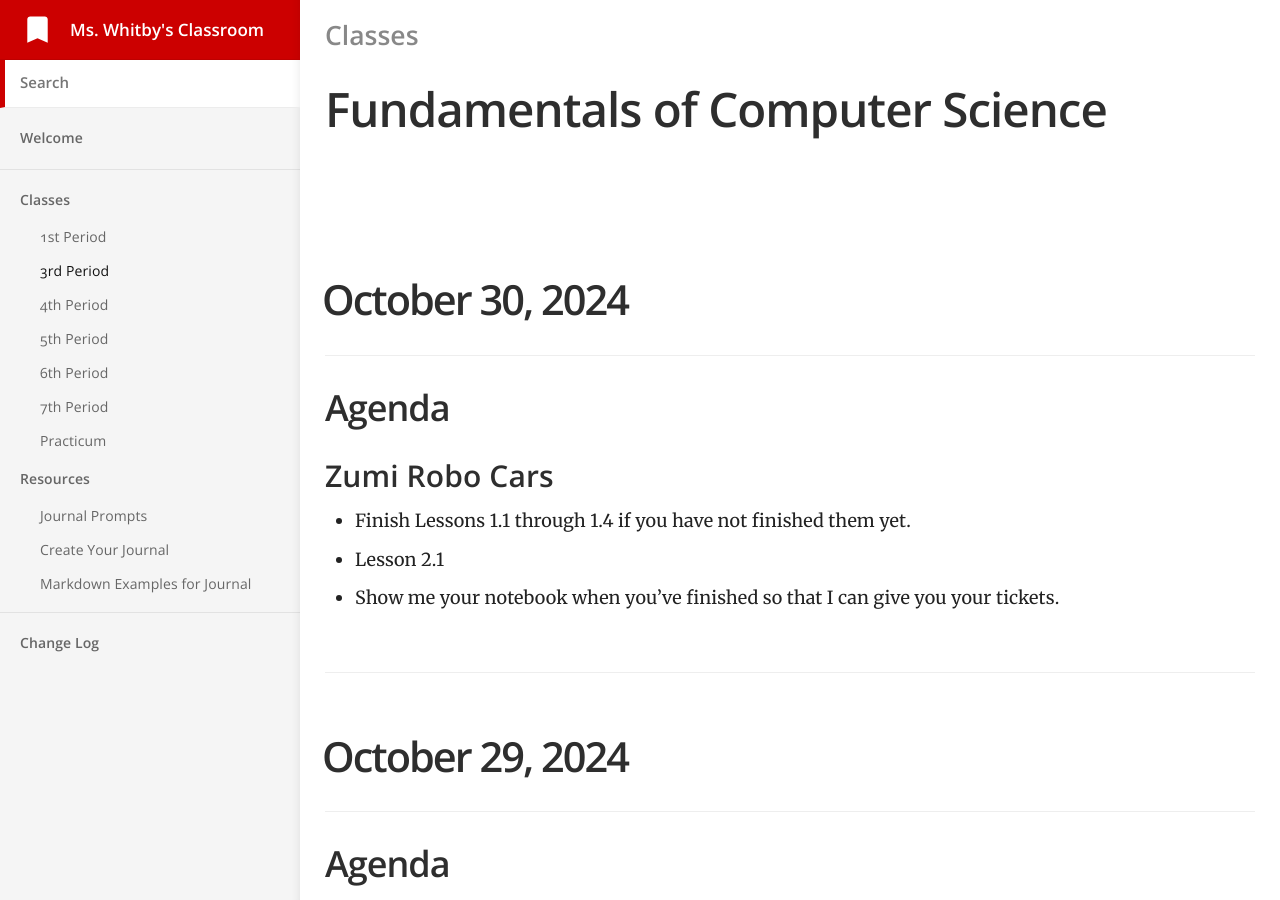
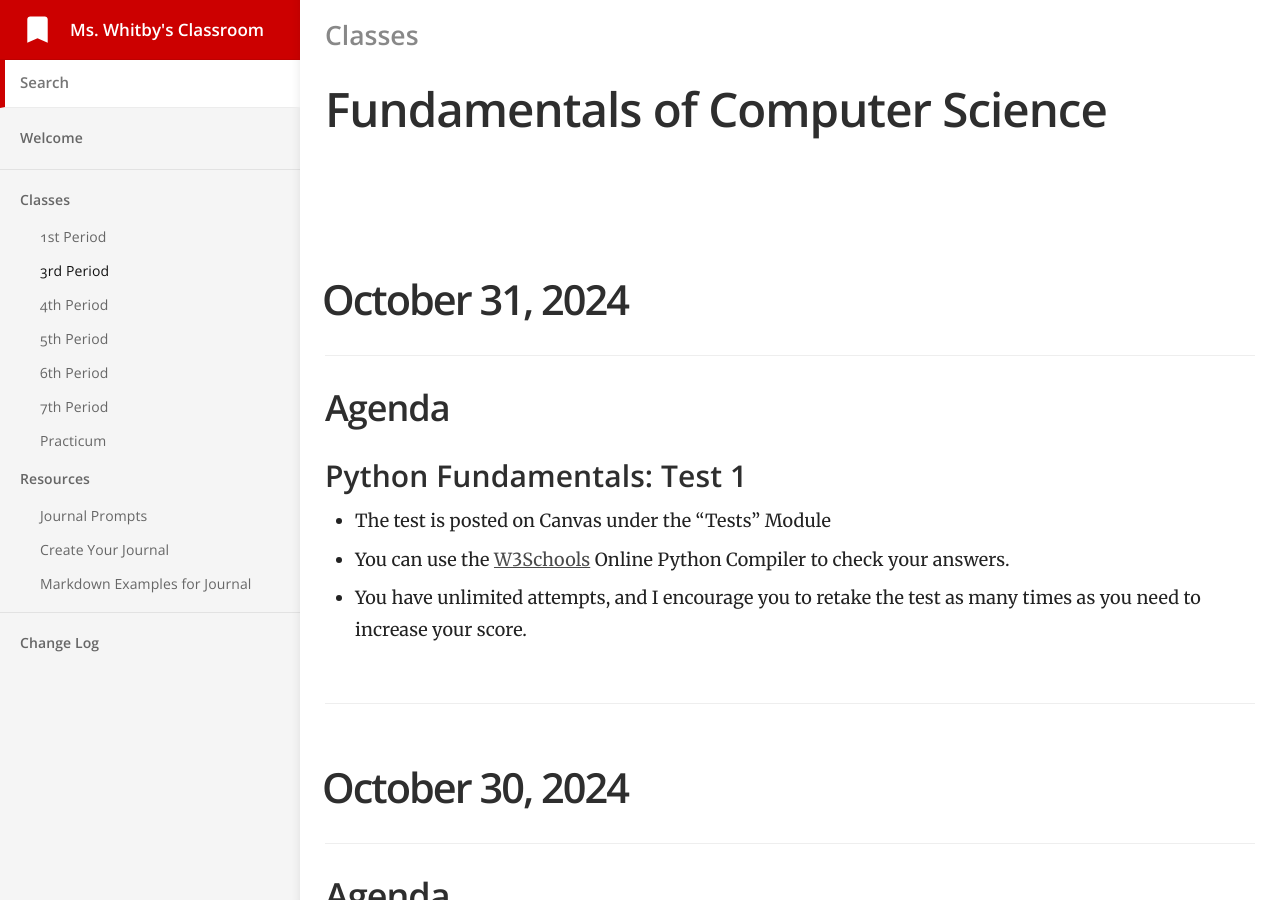
Before and after one commit to mswhitby/classroom, a Jekyll site: the page built from _docs/classes/3rd.md, in a window 1280 px wide and 900 px high. Built offline with Jekyll 4.4.1, drawn with Linux system fonts in a browser that asks for light colours.

Commit message:
Test 1 - P3

```diff
--- a/_docs/classes/3rd.md
+++ b/_docs/classes/3rd.md
@@ -4,6 +4,18 @@ subtitle: Fundamentals of Computer Science
 category: Classes
 order: 2
 ---
+
+# October 31, 2024
+
+## Agenda
+
+### Python Fundamentals: Test 1
+
+- The test is posted on Canvas under the "Tests" Module
+- You can use the [W3Schools](https://www.w3schools.com/python/trypython.asp?filename=demo_default) Online Python Compiler to check your answers.
+- You have unlimited attempts, and I encourage you to retake the test as many times as you need to increase your score.
+
+----
 
 # October 30, 2024
 
```
